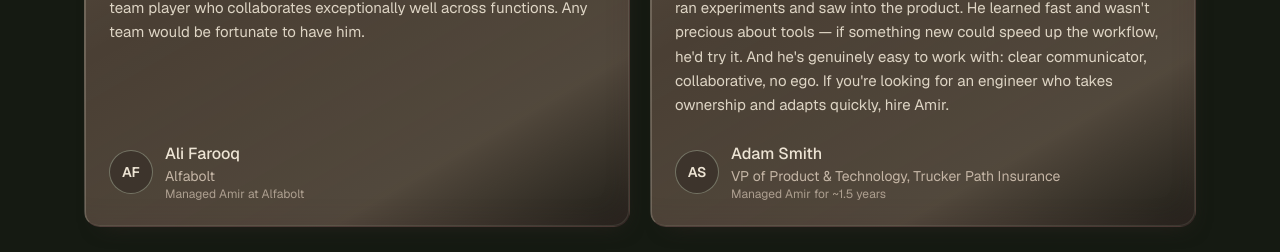
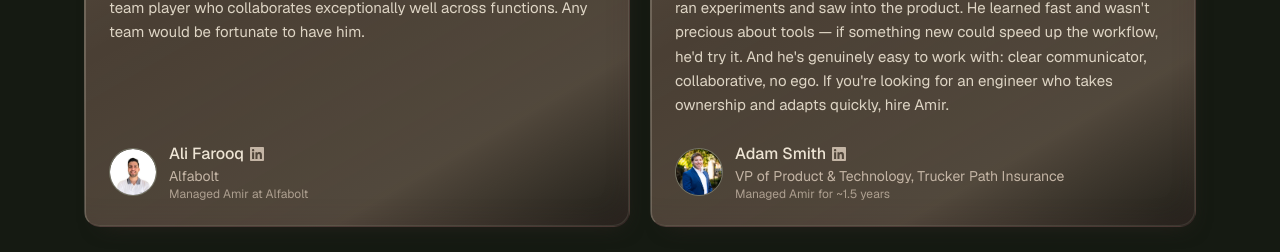
Before and after one commit to AmirS0hail-labs/portfolio-v2, a Next.js app: page / in a window 1280 px wide. Shown: the part 3840-4092 px from the top of the page. Built offline with nearby package versions, Linux system fonts and the light colour scheme; no server answers.

Commit message:
Refactor Testimonials component to include avatar and attribution functionality. Enhance testimonial data structure with optional image and LinkedIn fields. Update analytics to track LinkedIn link clicks. Add new testimonial images for improved presentation.

```diff
--- a/components/sections/testimonials.tsx
+++ b/components/sections/testimonials.tsx
@@ -1,9 +1,13 @@
+import Image from "next/image";
 import { Quote } from "lucide-react";
 
 import { testimonials } from "@/content/testimonials";
+import type { Testimonial } from "@/content/types";
+import { LinkedInIcon } from "@/components/icons";
 import { Section } from "@/components/section";
 import { SectionHeading } from "@/components/section-heading";
 import { Reveal } from "@/components/reveal";
+import { TrackedExternalLink } from "@/components/tracked-external-link";
 
 function initials(name: string) {
   return name
@@ -11,6 +15,66 @@ function initials(name: string) {
     .map((part) => part[0])
     .slice(0, 2)
     .join("");
+}
+
+function Avatar({ testimonial }: { testimonial: Testimonial }) {
+  if (testimonial.image) {
+    return (
+      <Image
+        src={testimonial.image}
+        alt={`Portrait of ${testimonial.name}`}
+        width={96}
+        height={96}
+        className="size-12 rounded-full object-cover"
+      />
+    );
+  }
+
+  return (
+    <span className="flex size-12 items-center justify-center text-sm font-semibold text-foreground">
+      {initials(testimonial.name)}
+    </span>
+  );
+}
+
+function Attribution({ testimonial }: { testimonial: Testimonial }) {
+  const identity = (
+    <>
+      <span className="relative size-12 shrink-0 overflow-hidden rounded-full border border-accent-sage/45 bg-muted">
+        <Avatar testimonial={testimonial} />
+      </span>
+      <span className="flex min-w-0 flex-col">
+        <span className="inline-flex items-center gap-1.5 font-medium text-foreground">
+          {testimonial.name}
+          {testimonial.linkedin ? (
+            <LinkedInIcon className="size-3.5 text-muted-foreground" />
+          ) : null}
+        </span>
+        <span className="text-sm text-muted-foreground">{testimonial.title}</span>
+        <span className="text-xs text-muted-foreground/80">
+          {testimonial.relationship}
+        </span>
+      </span>
+    </>
+  );
+
+  if (!testimonial.linkedin) {
+    return <div className="flex items-center gap-3">{identity}</div>;
+  }
+
+  return (
+    <TrackedExternalLink
+      href={testimonial.linkedin}
+      event="outbound_linkedin"
+      placement="testimonials"
+      target="_blank"
+      rel="noopener noreferrer"
+      aria-label={`${testimonial.name} on LinkedIn`}
+      className="flex items-center gap-3 rounded-lg outline-offset-4 transition-opacity hover:opacity-90"
+    >
+      {identity}
+    </TrackedExternalLink>
+  );
 }
 
 export function Testimonials() {
@@ -39,21 +103,8 @@ export function Testimonials() {
               <blockquote className="text-[15px] leading-relaxed text-foreground/90">
                 {testimonial.quote}
               </blockquote>
-              <figcaption className="mt-auto flex items-center gap-3 pt-2">
-                <span className="flex size-11 shrink-0 items-center justify-center rounded-full border border-accent-sage/45 bg-muted text-sm font-semibold text-foreground">
-                  {initials(testimonial.name)}
-                </span>
-                <span className="flex flex-col">
-                  <span className="font-medium text-foreground">
-                    {testimonial.name}
-                  </span>
-                  <span className="text-sm text-muted-foreground">
-                    {testimonial.title}
-                  </span>
-                  <span className="text-xs text-muted-foreground/80">
-                    {testimonial.relationship}
-                  </span>
-                </span>
+              <figcaption className="mt-auto pt-2">
+                <Attribution testimonial={testimonial} />
               </figcaption>
             </figure>
           </Reveal>
--- a/content/testimonials.ts
+++ b/content/testimonials.ts
@@ -7,6 +7,8 @@ export const testimonials: Testimonial[] = [
     name: "Ali Farooq",
     title: "Alfabolt",
     relationship: "Managed Amir at Alfabolt",
+    image: "/testimonials/ali-farooq.jpg",
+    linkedin: "https://www.linkedin.com/in/ali-farooq-a72b46116",
   },
   {
     quote:
@@ -14,5 +16,7 @@ export const testimonials: Testimonial[] = [
     name: "Adam Smith",
     title: "VP of Product & Technology, Trucker Path Insurance",
     relationship: "Managed Amir for ~1.5 years",
+    image: "/testimonials/adam-smith.jpg",
+    linkedin: "https://www.linkedin.com/in/adam-smith-insurance",
   },
 ];
--- a/content/types.ts
+++ b/content/types.ts
@@ -85,6 +85,8 @@ export interface Testimonial {
   name: string;
   title: string;
   relationship: string;
+  image?: string;
+  linkedin?: string;
 }
 
 export interface SkillGroup {
--- a/lib/analytics.ts
+++ b/lib/analytics.ts
@@ -8,7 +8,8 @@ export type AnalyticsPlacement =
   | "nav_mobile"
   | "contact"
   | "contact_icon"
-  | "footer";
+  | "footer"
+  | "testimonials";
 
 declare global {
   interface Window {
```
Also changed, not shown: public/testimonials/adam-smith.jpg (added), public/testimonials/ali-farooq.jpg (added).
